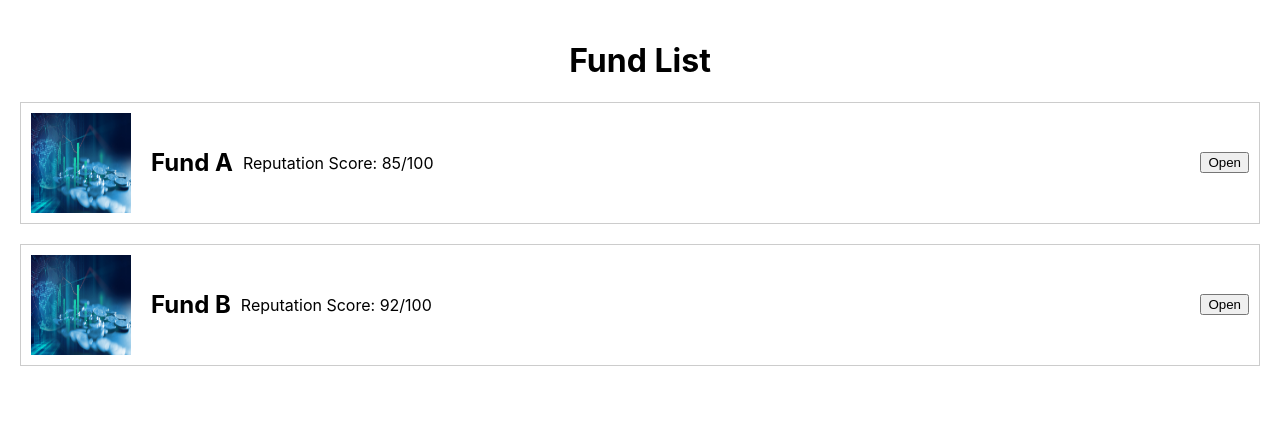
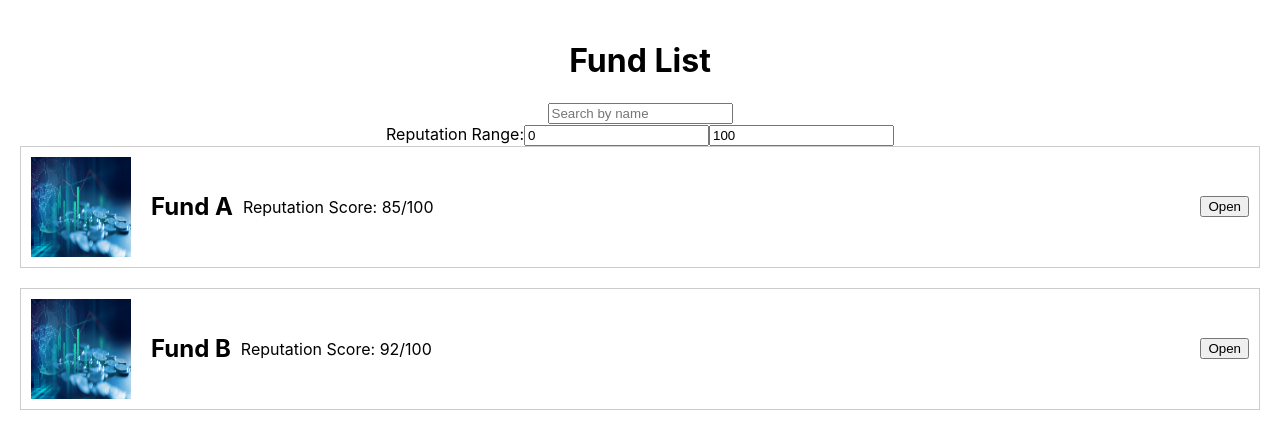
Before and after one commit to WilliamUW/ETHNYC, a React (Create React App) app in the folder fund-app/: page / in a window 1280 px wide. Shown: the top 438 px of the page. Built offline with nearby package versions, Linux system fonts and the light colour scheme.

Commit message:
fund search and filter

```diff
--- a/fund-app/src/App.js
+++ b/fund-app/src/App.js
@@ -1,5 +1,7 @@
 import React, { useState } from 'react';
 import './App.css';
+import { Web3Button } from '@web3modal/react'
+
 
 // Sample fund data (you should replace this with your actual data)
 const fundData = [
@@ -47,8 +49,14 @@ const fundData = [
   // Add more fund data here
 ];
 
+
   function App() {
     const [selectedFund, setSelectedFund] = useState(null);
+    const [searchText, setSearchText] = useState('');
+    const [minReputation, setMinReputation] = useState(0);
+    const [maxReputation, setMaxReputation] = useState(100);
+    const [currentPage, setCurrentPage] = useState(1);
+    const fundsPerPage = 5; // Number of funds to display per page
 
     const openFundModal = (fund) => {
       setSelectedFund(fund);
@@ -56,6 +64,22 @@ function App() {
 
     const closeFundModal = () => {
       setSelectedFund(null);
+    };
+
+    const filteredFunds = fundData.filter(
+      (fund) =>
+        fund.name.toLowerCase().includes(searchText.toLowerCase()) &&
+        fund.reputation_score >= minReputation &&
+        fund.reputation_score <= maxReputation
+    );
+
+    const totalFunds = filteredFunds.length;
+    const totalPages = Math.ceil(totalFunds / fundsPerPage);
+
+    const getPageFunds = () => {
+      const startIndex = (currentPage - 1) * fundsPerPage;
+      const endIndex = startIndex + fundsPerPage;
+      return filteredFunds.slice(startIndex, endIndex);
     };
 
     const handleDisputeButtonClick = (transaction) => {
@@ -68,7 +92,30 @@ function App() {
     return (
       <div className="App">
         <h1>Fund List</h1>
-      {fundData.map((fund) => (
+        <div className="search-filter">
+          <input
+            type="text"
+            placeholder="Search by name"
+            value={searchText}
+            onChange={(e) => setSearchText(e.target.value)}
+          />
+          <div className="reputation-filter">
+            <label>Reputation Range:</label>
+            <input
+              type="number"
+              placeholder="Min"
+              value={minReputation}
+              onChange={(e) => setMinReputation(parseInt(e.target.value))}
+            />
+            <input
+              type="number"
+              placeholder="Max"
+              value={maxReputation}
+              onChange={(e) => setMaxReputation(parseInt(e.target.value))}
+            />
+          </div>
+        </div>
+        {getPageFunds().map((fund) => (
           <div key={fund.id} className="fund-panel">
           <img src={fund.image_url} alt={fund.name} className="fund-image" />
           <div className="fund-details">
@@ -80,6 +127,20 @@ function App() {
           <button onClick={() => openFundModal(fund)}>Open</button>
         </div>
         ))}
+        {totalFunds === 0 && <p>No funds match the criteria.</p>}
+        {totalFunds > fundsPerPage && (
+          <div className="pagination">
+            {Array.from({ length: totalPages }, (_, index) => (
+              <button
+                key={index}
+                onClick={() => setCurrentPage(index + 1)}
+                className={currentPage === index + 1 ? 'active' : ''}
+              >
+                {index + 1}
+              </button>
+            ))}
+          </div>
+        )}
         {selectedFund && (
           <div className="modal">
           <div className="modal-content">
```
Lines whose indentation alone changed are shown as unchanged.
